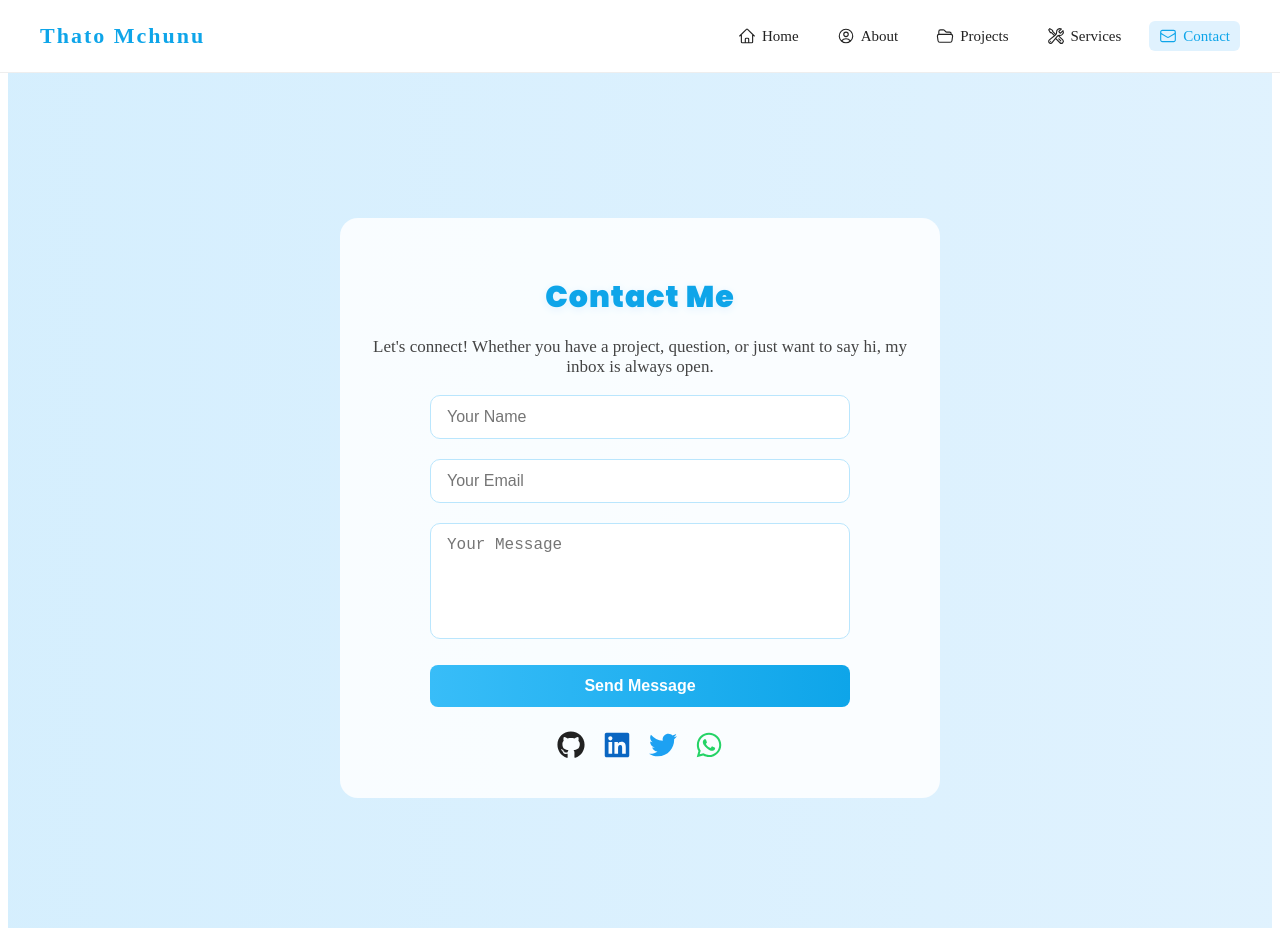
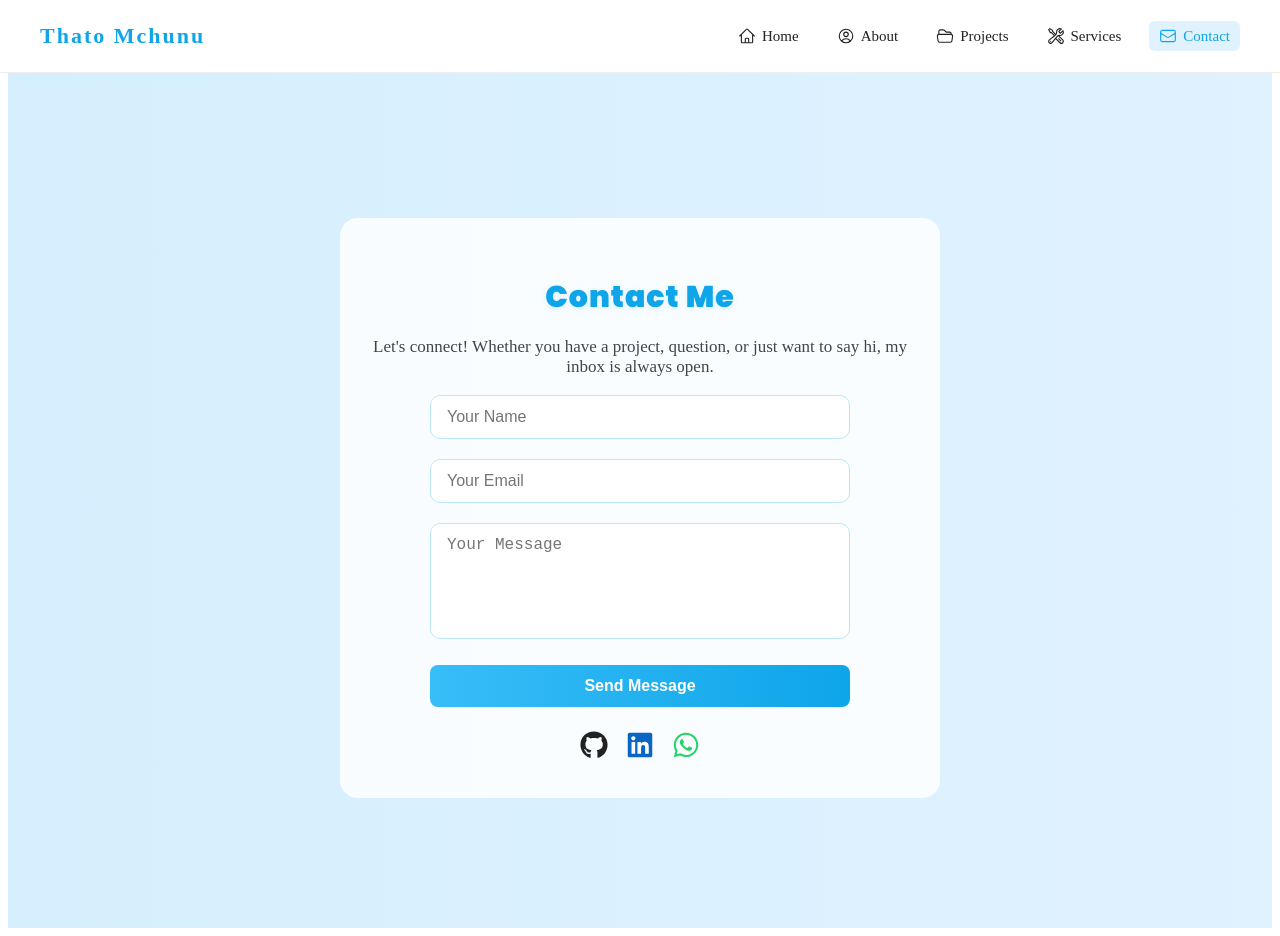
Before and after one commit to Thatomchunu64/online-portfolio, a React (Vite) app: page /contact in a window 1280 px wide. Built offline with nearby package versions, Linux system fonts and the light colour scheme.

Commit message:
Update on the highest level

```diff
--- a/src/pages/Contact.jsx
+++ b/src/pages/Contact.jsx
@@ -179,28 +179,22 @@
 						flexWrap: "wrap",
 					}}>
 					<a
-						href="https://github.com/yourname"
+						href="https://github.com/IvarRotg64"
 						target="_blank"
 						rel="noopener noreferrer"
 						style={{ color: "#222", fontSize: 28 }}>
 						<FaGithub />
 					</a>
 					<a
-						href="https://linkedin.com/in/yourname"
+						href="https://www.linkedin.com/in/thato-mchunu-42b053308"
 						target="_blank"
 						rel="noopener noreferrer"
 						style={{ color: "#0A66C2", fontSize: 28 }}>
 						<FaLinkedin />
 					</a>
+
 					<a
-						href="https://twitter.com/yourname"
-						target="_blank"
-						rel="noopener noreferrer"
-						style={{ color: "#1DA1F2", fontSize: 28 }}>
-						<FaTwitter />
-					</a>
-					<a
-						href="https://wa.me/yourwhatsappphonenumber"
+						href="https://wa.me/27782764255"
 						target="_blank"
 						rel="noopener noreferrer"
 						style={{ color: "#25D366", fontSize: 28 }}
--- a/src/pages/Home.jsx
+++ b/src/pages/Home.jsx
@@ -563,7 +563,7 @@
 							Back to Top
 						</a>
 						<a
-							href="https://github.com/yourname"
+							href="https://github.com/IvarRotg64"
 							target="_blank"
 							rel="noopener noreferrer"
 							aria-label="GitHub"
@@ -577,7 +577,7 @@
 							<FaGithub />
 						</a>
 						<a
-							href="https://linkedin.com/in/yourname"
+							href="https://www.linkedin.com/in/thato-mchunu-42b053308"
 							target="_blank"
 							rel="noopener noreferrer"
 							aria-label="LinkedIn"
```
